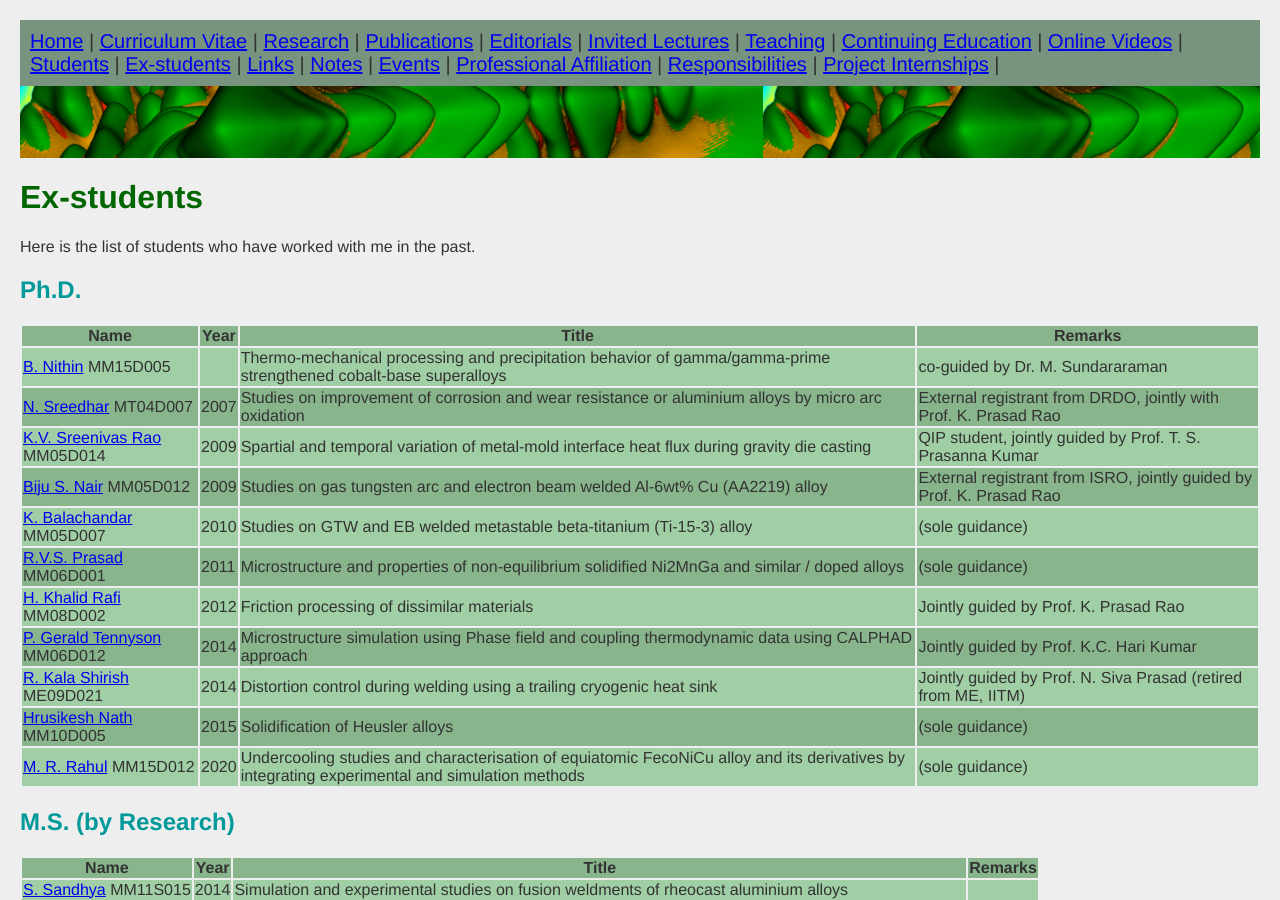
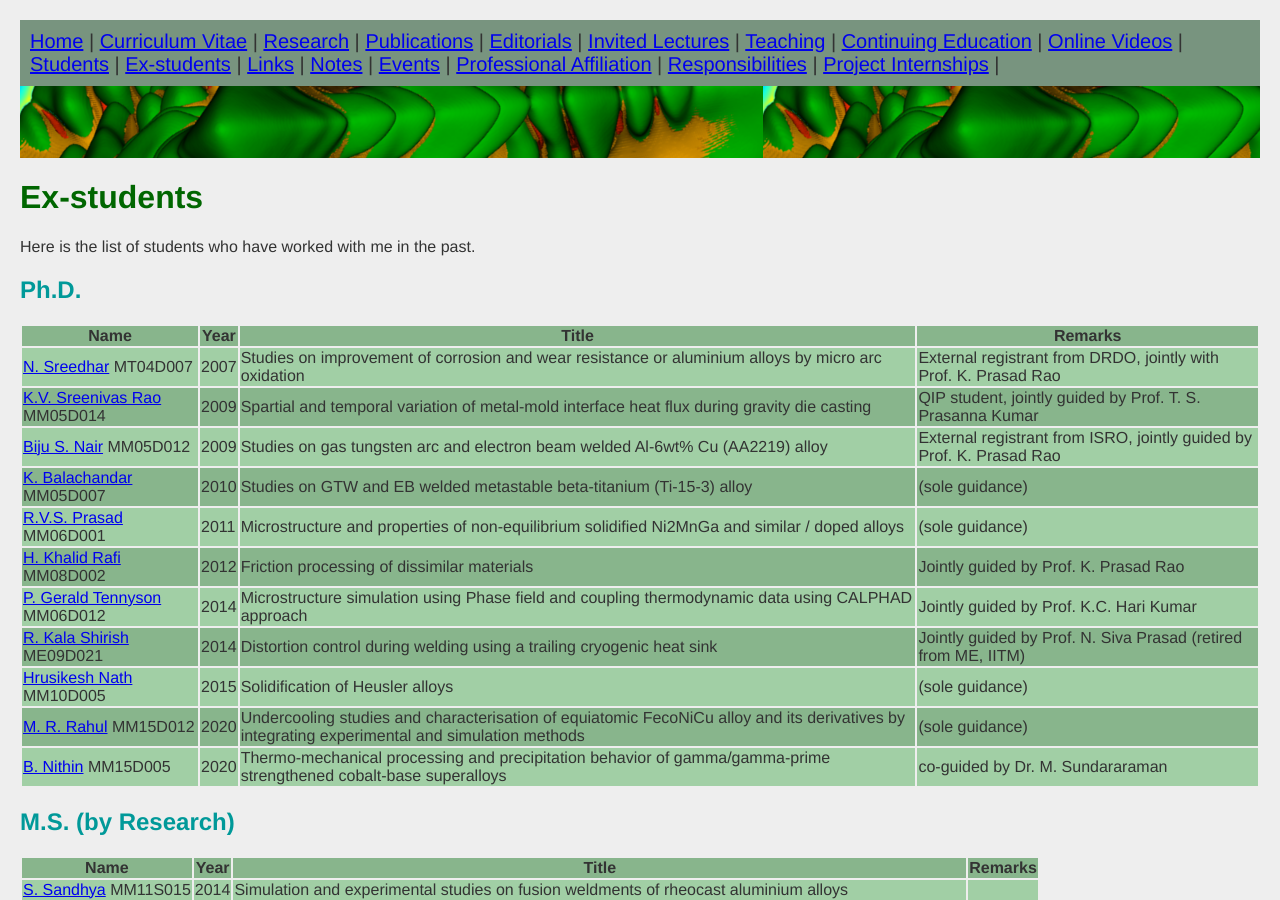
Before and after one commit to gphanikumar/gphanikumar.github.io, a Jekyll site: the page built from _pages/exstudents.md, in a window 1280 px wide and 900 px high. Built offline with Jekyll 4.4.1, drawn with Linux system fonts in a browser that asks for light colours.

Commit message:
minor edit

```diff
--- a/_data/phd.yml
+++ b/_data/phd.yml
@@ -70,8 +70,8 @@
 # ----------------------------------------------------------
 - name: B. Nithin
   roll: MM15D005
+  year: 2020
   url: "students/nithin"
-  prog: PhD
   title: Thermo-mechanical processing and precipitation behavior of gamma/gamma-prime strengthened cobalt-base superalloys
   remarks: co-guided by Dr. M. Sundararaman
 # ----------------------------------------------------------
```
